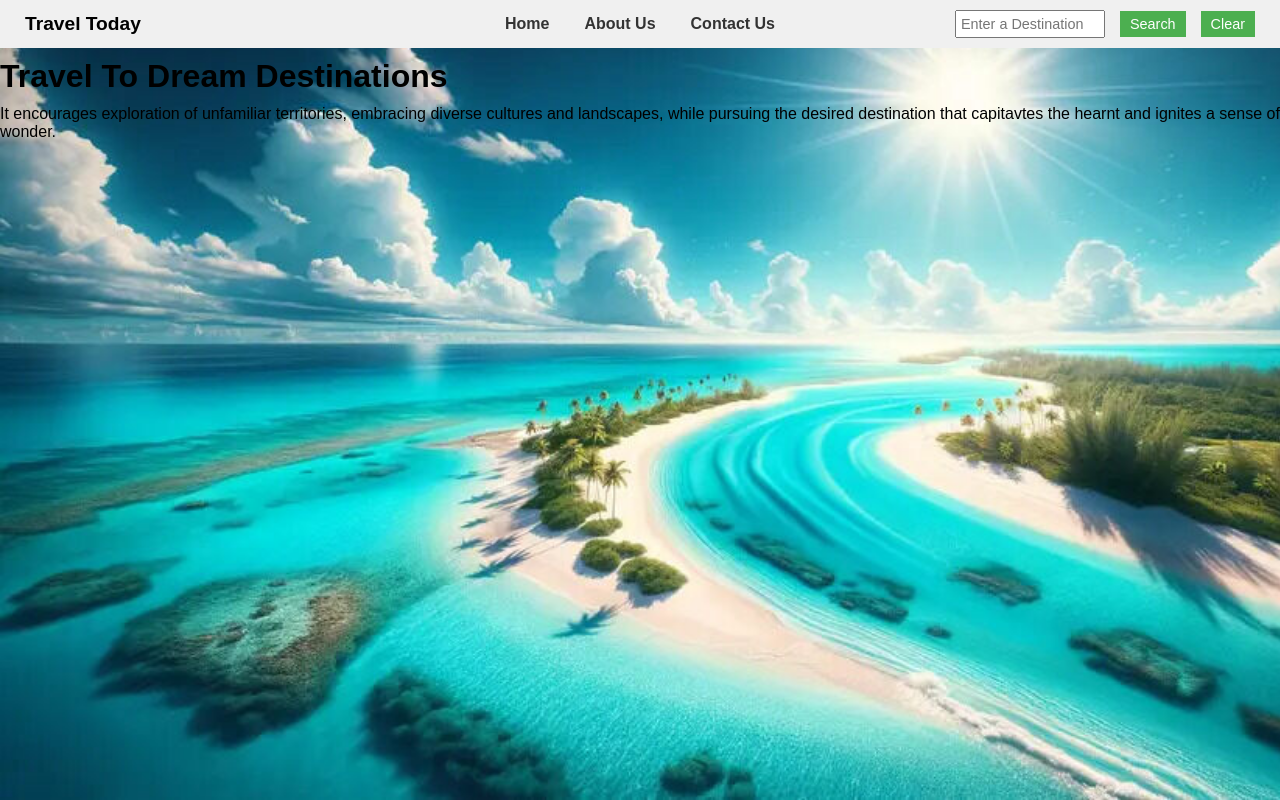
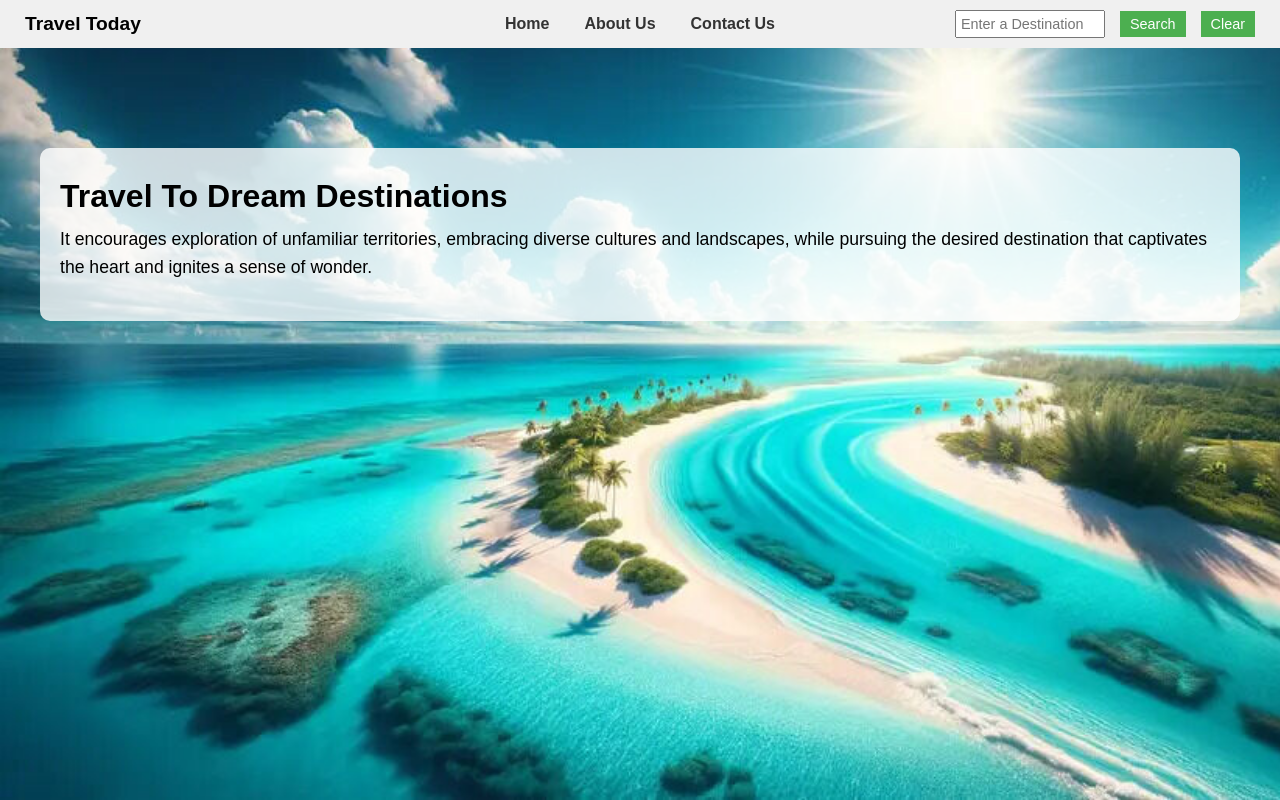
Before and after one commit to matalcol/travel_recommendation, a plain HTML site: page index.html in a window 1280 px wide. Drawn offline with Linux system fonts and the light colour scheme.

Commit message:
Updated Layout

```diff
--- a/index.html
+++ b/index.html
@@ -22,9 +22,11 @@
 </nav>
 
 
+<div class="container">
     <h1>Travel To Dream Destinations</h1>
     <p>It encourages exploration of unfamiliar territories, embracing diverse cultures
-        and landscapes, while pursuing the desired destination that capitavtes the hearnt and
+        and landscapes, while pursuing the desired destination that captivates the heart and
         ignites a sense of wonder.</p>
+</div>
 </body>
 </html>
--- a/travel_recommendation.css
+++ b/travel_recommendation.css
@@ -111,3 +111,23 @@ nav h1 {
   button:hover {
     background-color: #45a049;
   }
+  .container {
+    width: 100%;
+    max-width: 1200px; /* Adjust this to your desired maximum width */
+    margin: 100px auto 20px; /* Add margin-top to push content below navbar */
+    padding: 20px;
+    background-color: rgba(255, 255, 255, 0.8); /* Optional: gives a slight background for better readability */
+    border-radius: 10px;
+}
+
+/* Optional styling for main content */
+h1 {
+    margin-top: 10px;
+    margin-bottom: 10px;
+}
+
+p {
+    font-size: 1.1em;
+    line-height: 1.6;
+    margin-bottom: 20px;
+}
```
Also changed, not shown: aboutUs.html (+2 -1 lines). Lines whose indentation alone changed are shown as unchanged.
